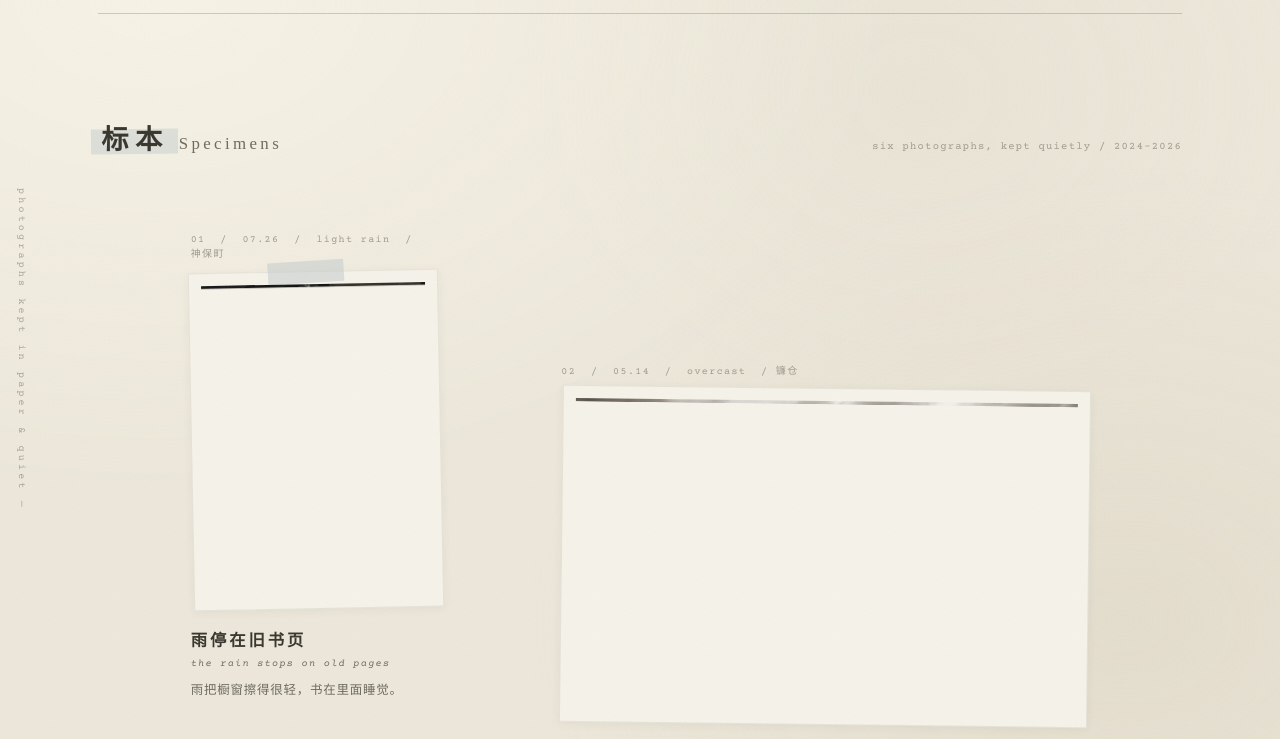
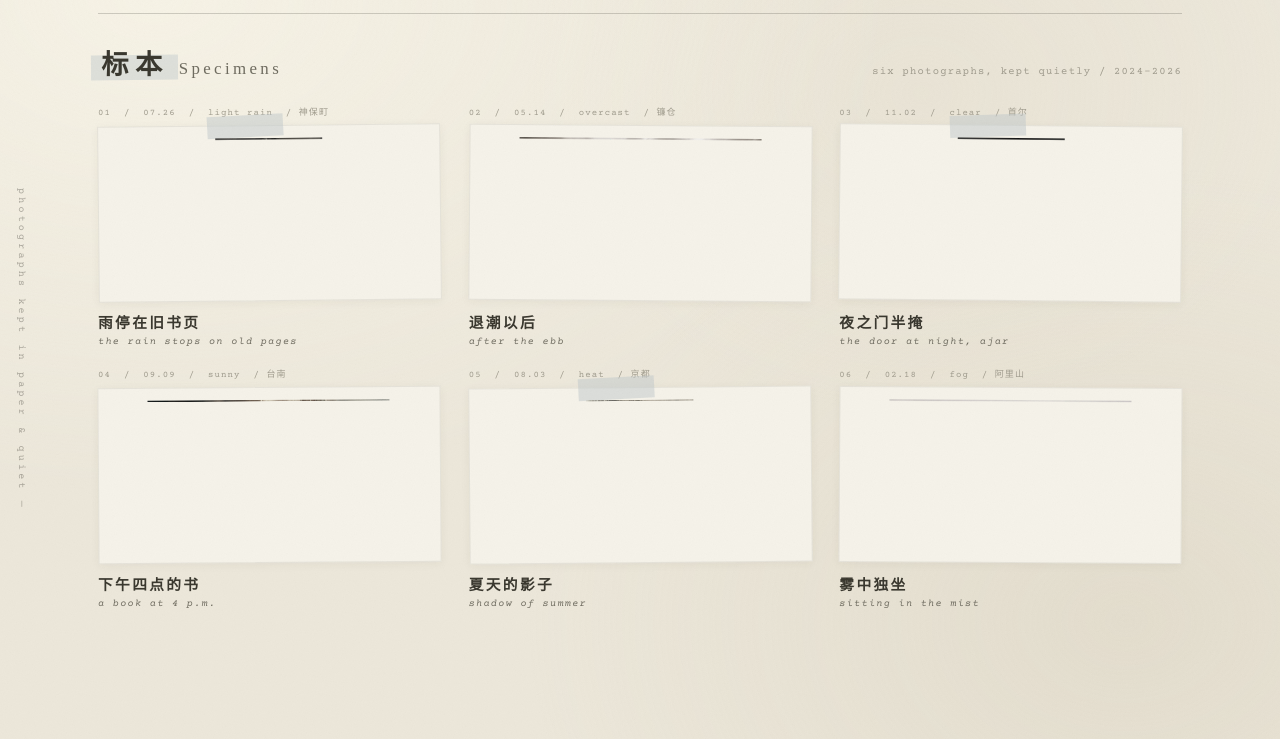
Before and after one commit to 610lulu/Interactive-Visual-Framework, a plain HTML site: page index.html in a window 1280 px wide. Shown: the part 51-790 px from the top of the page. Drawn offline with nearby package versions, Linux system fonts and the light colour scheme.

Commit message:
Fit portfolio gallery into one screen

```diff
--- a/index.html
+++ b/index.html
@@ -89,47 +89,55 @@
   .section-note{font-size:10.5px;letter-spacing:.12em;color:var(--ink-faint)}
 
   /* ── 作品墙 ─────────────────────────── */
-  .works{padding:clamp(4rem,8vw,6.5rem) 0 0}
+  .works{
+    min-height:calc(100vh - 64px);
+    padding:clamp(1.5rem,3.5vh,2.75rem) 0 1.5rem;
+  }
+  .works .section-head{margin-bottom:clamp(1.2rem,2.8vh,2rem)}
   .gallery{
-    display:grid;grid-template-columns:repeat(12,1fr);
-    column-gap:clamp(16px,2.5vw,28px);row-gap:clamp(4.5rem,9vw,7.5rem);
+    display:grid;
+    grid-template-columns:repeat(3,minmax(0,1fr));
+    grid-template-rows:repeat(2,minmax(0,1fr));
+    gap:clamp(1rem,2.4vh,1.75rem) clamp(16px,2.5vw,28px);
   }
   .work{cursor:pointer}
   .work .matte{
     position:relative;
     background:var(--paper-hi);
+    height:clamp(145px,22vh,220px);
     padding:clamp(8px,1vw,12px);
     border:1px solid rgba(58,56,47,.08);
     box-shadow:0 2px 10px rgba(58,56,47,.05);
+    display:flex;align-items:center;justify-content:center;
     transform:rotate(var(--r,0deg));
     transition:transform .6s cubic-bezier(.22,.61,.36,1);
   }
   .work:hover .matte{transform:rotate(0deg) translateY(-3px)}
-  .work img{display:block;width:100%;height:auto;filter:saturate(.92)}
+  .work img{
+    display:block;width:100%;height:100%;
+    object-fit:contain;filter:saturate(.92);
+  }
   .tape{
     position:absolute;top:-11px;left:32%;width:76px;height:22px;
     background:rgba(194,202,204,.5);transform:rotate(-2.5deg);
   }
-  .work-meta{
-    font-size:10px;letter-spacing:.14em;color:var(--ink-faint);
-    margin-bottom:.7rem;
-  }
+  .work-meta{font-size:9px;letter-spacing:.12em;color:var(--ink-faint);margin-bottom:.45rem}
   .nb{white-space:nowrap}
-  .work figcaption{margin-top:1.1rem}
-  .work h3{font-size:1.02rem;font-weight:600;letter-spacing:.18em}
+  .work figcaption{margin-top:.65rem}
+  .work h3{font-size:.92rem;font-weight:600;letter-spacing:.16em}
   .work-en{
     font-family:var(--mono);font-style:italic;font-size:10px;letter-spacing:.14em;
-    color:var(--ink-soft);margin-top:.45rem;
+    color:var(--ink-soft);margin-top:.25rem;
   }
-  .work-cap{font-size:12.5px;line-height:2;color:var(--ink-soft);margin-top:.55rem;letter-spacing:.06em}
+  .work-cap{display:none}
 
-  /* 版面：错落的手工网格 */
-  .w1{grid-column:2/5;grid-row:1;--r:-1.1deg}
-  .w2{grid-column:6/12;grid-row:1;--r:.7deg;margin-top:clamp(5rem,10vw,9rem)}
-  .w3{grid-column:8/11;grid-row:2;--r:1.2deg}
-  .w4{grid-column:1/7;grid-row:2;--r:-.6deg;margin-top:clamp(3rem,7vw,5.5rem)}
-  .w5{grid-column:2/6;grid-row:3;--r:-.9deg;margin-top:clamp(4rem,8vw,6.5rem)}
-  .w6{grid-column:7/12;grid-row:3;--r:.5deg}
+  /* 单屏画廊：三列两行 */
+  .w1{--r:-.6deg}
+  .w2{--r:.45deg}
+  .w3{--r:.6deg}
+  .w4{--r:-.4deg}
+  .w5{--r:-.5deg}
+  .w6{--r:.35deg}
 
   /* ── 间奏：重复文字行 ────────────────── */
   .interlude{
@@ -208,8 +216,13 @@
   /* ── 响应式 ─────────────────────────── */
   @media (max-width:1100px){.side-note{display:none}}
   @media (max-width:900px){
+    .works{min-height:0;padding:3rem 0 0}
+    .works .section-head{margin-bottom:3rem}
     .gallery{display:block}
     .work{margin:0 auto 4.5rem;max-width:560px}
+    .work .matte{height:auto;display:block}
+    .work img{height:auto;object-fit:initial}
+    .work-cap{display:block;font-size:12.5px;line-height:2;color:var(--ink-soft);margin-top:.55rem;letter-spacing:.06em}
     .work:nth-of-type(odd){margin-right:8%}
     .work:nth-of-type(even){margin-left:8%}
     .w1,.w2,.w3,.w4,.w5,.w6{margin-top:0}
```
